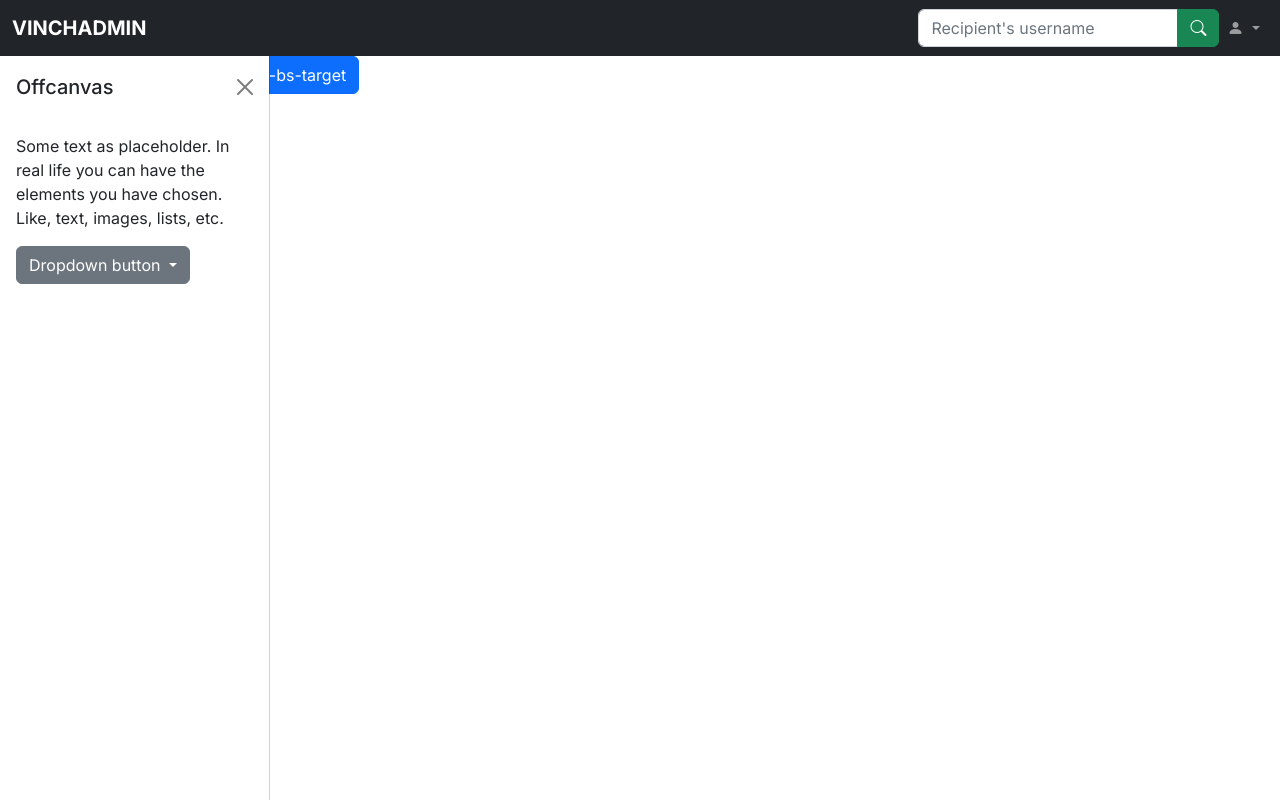
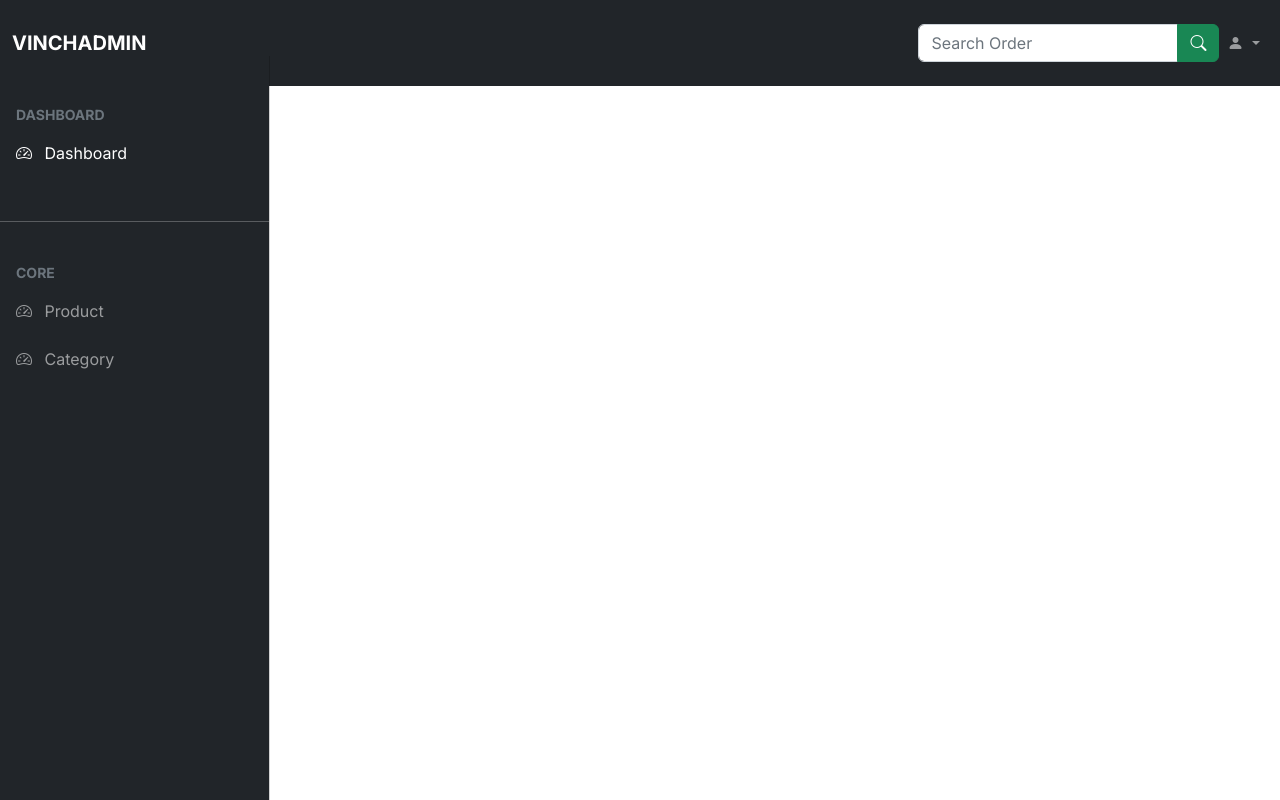
Before and after one commit to solomonbestz/vinch, a Django app: page /dashboard/ in a window 1280 px wide. Run offline with Django 4.2, Linux system fonts and the light colour scheme; some libraries are stand-ins or nearby versions.

Commit message:
admin dashboard

```diff
--- a/templates/admindashboard/home.html
+++ b/templates/admindashboard/home.html
@@ -17,14 +17,19 @@
       <!--Nav Bar-->
    <nav class="navbar navbar-expand-lg navbar-dark bg-dark">
       <div class="container-fluid">
-         <a class="navbar-brand fw-bold text-uppercase" href="#">vinchadmin</a>
+         <!--Offcanvas trigger-->
+         <button class="navbar-toggler me-2" type="button" data-bs-toggle="offcanvas" data-bs-target="#admin-sidebar-nav" aria-controls="offcanvasExample">
+            <span class="navbar-toggler-icon"></span>
+         </button>
+         <!--Offcanvas trigger-->
+         <a class="navbar-brand fw-bold text-uppercase me-auto" href="#">vinchadmin</a>
          <button class="navbar-toggler" type="button" data-bs-toggle="collapse" data-bs-target="#navbarSupportedContent" aria-controls="navbarSupportedContent" aria-expanded="false" aria-label="Toggle navigation">
             <span class="navbar-toggler-icon"></span>
          </button>
          <div class="collapse navbar-collapse" id="navbarSupportedContent">
             <form class="d-flex ms-auto">
-            <div class="input-group">
-               <input type="text" class="form-control" placeholder="Recipient's username" aria-label="Recipient's username" aria-describedby="button-addon2">
+            <div class="input-group my-3">
+               <input type="text" class="form-control" placeholder="Search Order" aria-label="Recipient's username" aria-describedby="button-addon2">
                <button class="btn btn-success" style='color: white;' type="button" id="button-addon2"><i class="bi bi-search"></i></button>
                </div>
             </form>
@@ -48,32 +53,40 @@
        <!--End Navbar-->
 
        <!--Offcanvas-->
-   <a class="btn btn-primary" data-bs-toggle="offcanvas" href="#admin-sidebar-nav" role="button" aria-controls="offcanvasExample">
-   Link with href
-   </a>
-   <button class="btn btn-primary" type="button" data-bs-toggle="offcanvas" data-bs-target="#admin-sidebar-nav" aria-controls="offcanvasExample">
-   Button with data-bs-target
-   </button>
 
-   <div class="offcanvas offcanvas-start" tabindex="-1" id="admin-sidebar-nav" aria-labelledby="offcanvasExampleLabel">
-      <div class="offcanvas-header">
-         <h5 class="offcanvas-title" id="offcanvasExampleLabel">Offcanvas</h5>
-         <button type="button" class="btn-close text-reset" data-bs-dismiss="offcanvas" aria-label="Close"></button>
-      </div>
-      <div class="offcanvas-body">
-         <div>
-            Some text as placeholder. In real life you can have the elements you have chosen. Like, text, images, lists, etc.
-         </div>
-         <div class="dropdown mt-3">
-            <button class="btn btn-secondary dropdown-toggle" type="button" id="dropdownMenuButton" data-bs-toggle="dropdown">
-            Dropdown button
-            </button>
-            <ul class="dropdown-menu" aria-labelledby="dropdownMenuButton">
-            <li><a class="dropdown-item" href="#">Action</a></li>
-            <li><a class="dropdown-item" href="#">Another action</a></li>
-            <li><a class="dropdown-item" href="#">Something else here</a></li>
+   <div class="offcanvas offcanvas-start bg-dark text-white" tabindex="-1" id="admin-sidebar-nav" aria-labelledby="offcanvasExampleLabel">
+      <div class="offcanvas-body p-0 my-5">
+         <nav class="navbar-dark">
+            <ul class="navbar-nav">
+               <li>
+                  <div class="text-muted small fw-bold text-uppercase px-3">DASHBOARD</div>
+               </li>
+               <li>
+                  <a href="#" class="nav-link px-3 active my-2">
+                     <span class="me-2"><i class="bi bi-speedometer2"></i></span>
+                     <span>Dashboard</span>
+                  </a>
+               </li>
+               <li class="my-4">
+                  <hr class="divider"/>
+               </li>
+               <li>
+                  <div class="text-muted small fw-bold text-uppercase px-3">CORE</div>
+               </li>
+               <li>
+                  <a href="#" class="nav-link px-3 my-2">
+                     <span class="me-2"><i class="bi bi-speedometer2"></i></span>
+                     <span>Product</span>
+                  </a>
+               </li>
+               <li>
+                  <a href="#" class="nav-link px-3">
+                     <span class="me-2"><i class="bi bi-speedometer2"></i></span>
+                     <span>Category</span>
+                  </a>
+               </li>
             </ul>
-         </div>
+         </nav>
       </div>
    </div>
 
```
